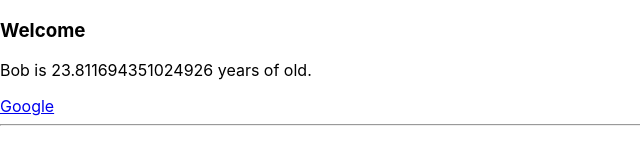
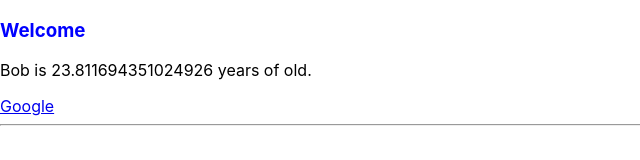
Before and after one commit to sameerauf1/React, a React (Create React App) app in the folder myreact/: page / in a window 1280 px wide. Shown: the top 160 px of the page, without its empty margins (0-640 px from the left). Built offline with nearby package versions, Linux system fonts and the light colour scheme.

Commit message:
changed to h3

```diff
--- a/myreact/src/App.css
+++ b/myreact/src/App.css
@@ -1,9 +1,10 @@
 .App {
   text-align: center;
 }
-h1{
+h3{
   color: blue
 }
+
 .App-logo {
   height: 40vmin;
   pointer-events: none;
```
